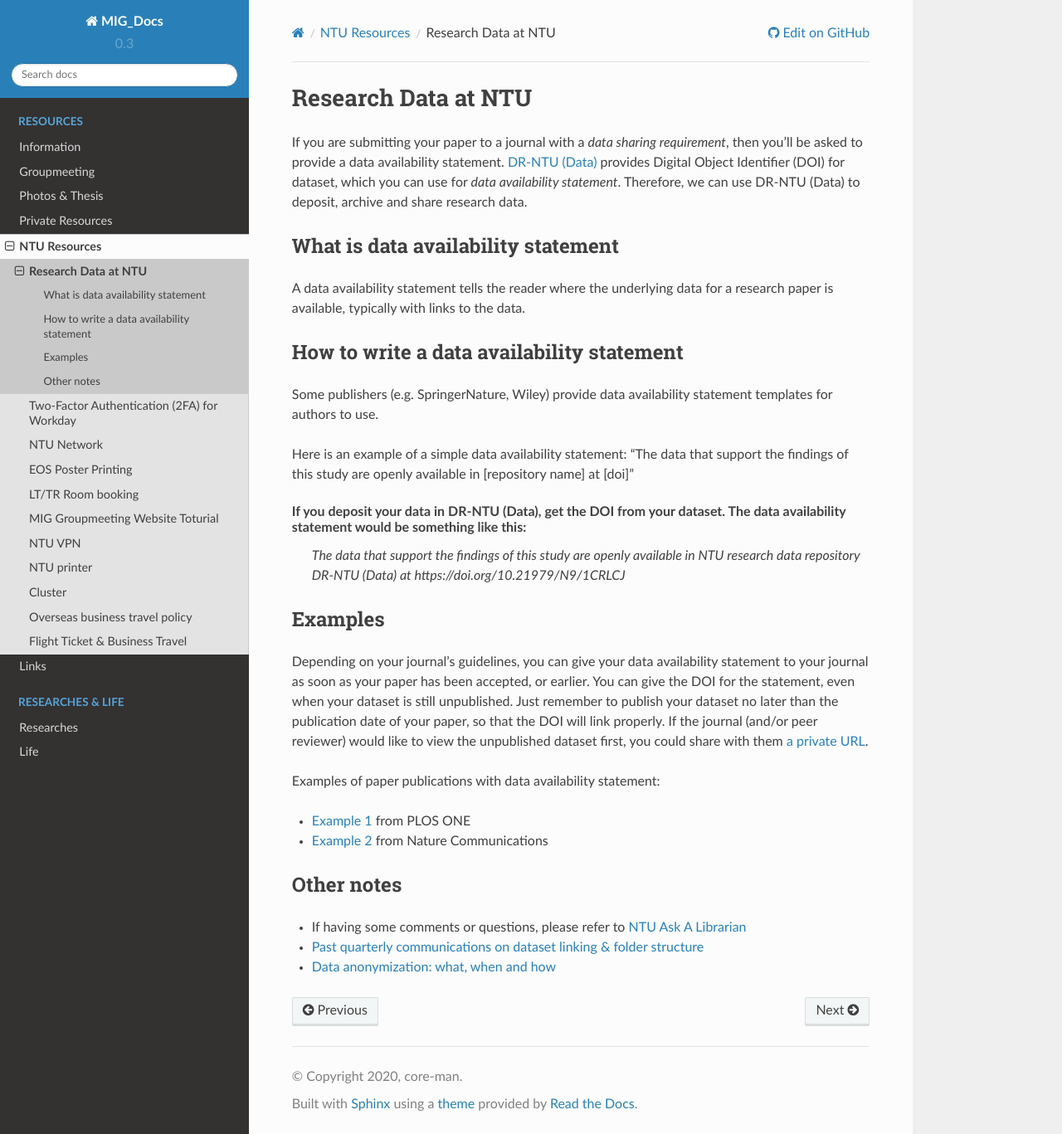
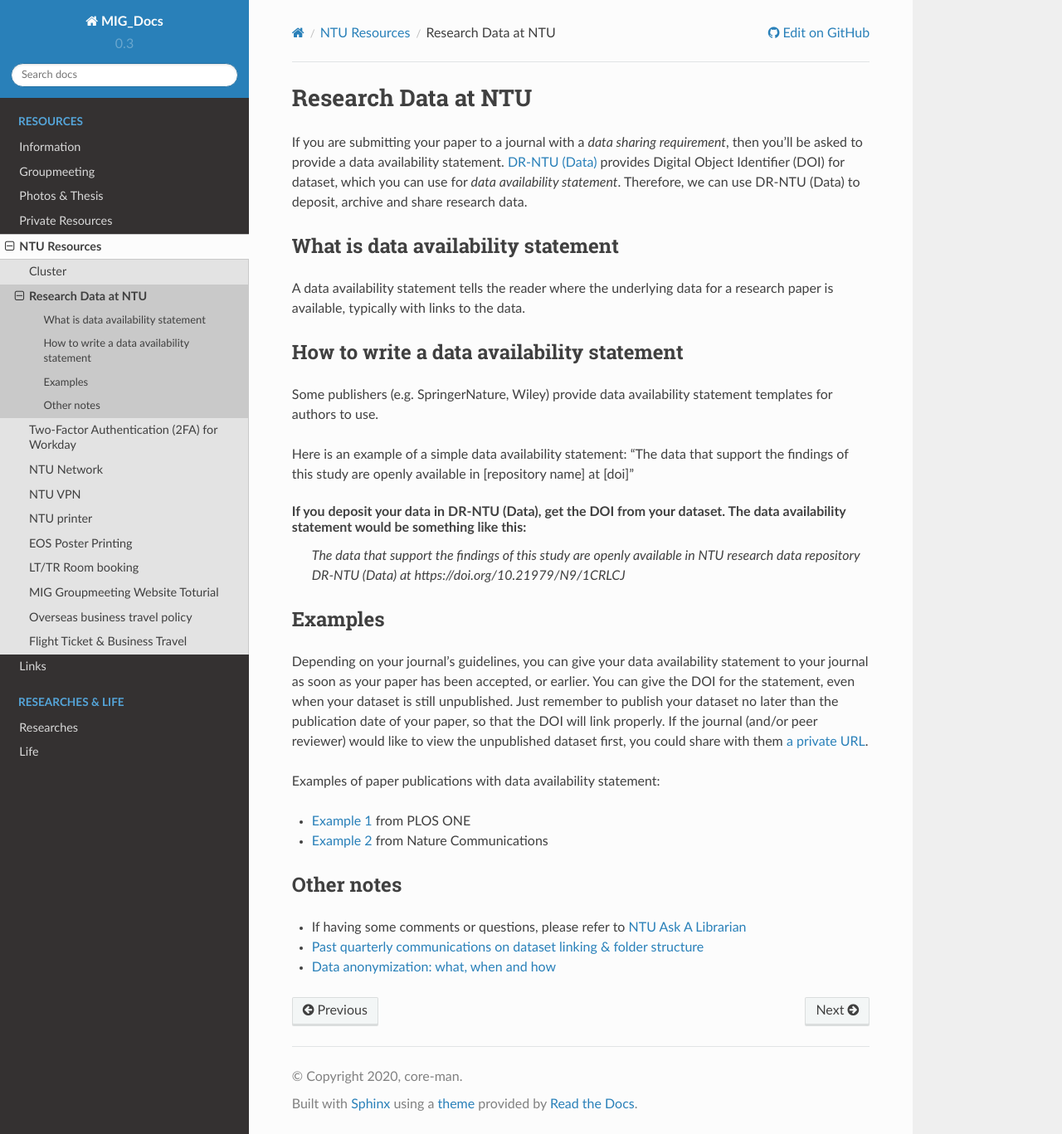
Before and after one commit to MIGG-NTU/MIG_Docs, a Sphinx documentation site: the page built from source/resources-ntu/DR-ntu.rst, in a window 1280 px wide and 1367 px high. Shown: the whole window at 83% size. Built offline with Sphinx 7.4.7 and the Read the Docs theme 2.0.0, drawn with Linux system fonts in a browser that asks for light colours.

Commit message:
udpate order

```diff
--- a/source/resources-ntu/index.rst
+++ b/source/resources-ntu/index.rst
@@ -3,14 +3,14 @@ NTU Resources
 
 .. toctree::
 
+   cluster
    DR-ntu
    two-factor-authentication
    spms-network/index
+   vpn
+   printer/index
    eos-poster/index
    room-booking/index
    ntu-blog/index
-   vpn
-   printer/index
-   cluster
    overseas-travel-policy
    flight-BTS/index
```
